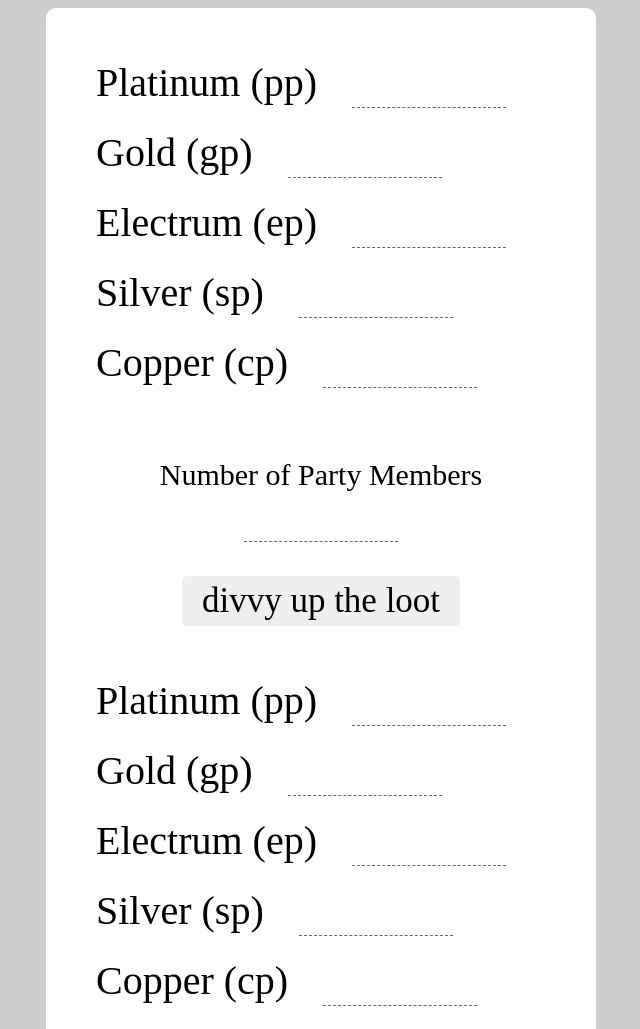
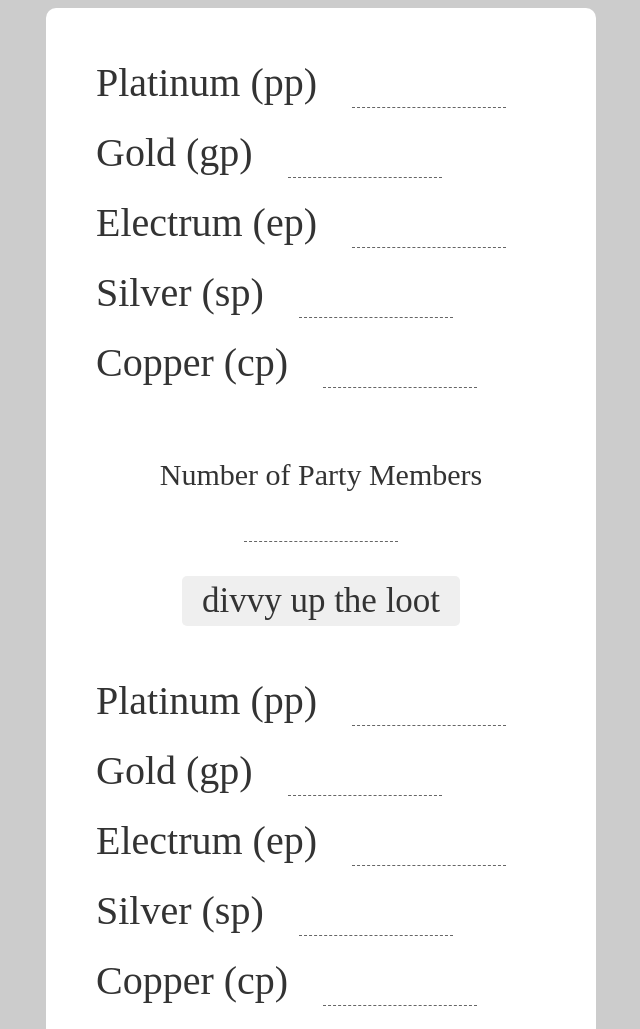
Before and after one commit to motodanny/motodanny.github.io, a plain HTML site: page coin-converter/index.html in a window 1280 px wide. Shown: the top 1029 px of the page, without its empty margins (319-959 px from the left). Drawn offline with Linux system fonts and the light colour scheme; a web font is replaced by a local one.

Commit message:
Additional cleanup

```diff
--- a/coin-converter/index.html
+++ b/coin-converter/index.html
@@ -15,6 +15,7 @@ body {
   background: #ccc;
   font-family: 'IM Fell DW Pica SC', serif;
   font-size: 40px;
+  color: #333;
 }
 .wrapper {
   display: flex;
@@ -55,6 +56,8 @@ input[type=button] {
   font-size: 35px;
   border: unset;
   border-radius: 5px;
+  color: #333;
+  cursor: pointer;
 }
 .party {
   width: 100%;
```
